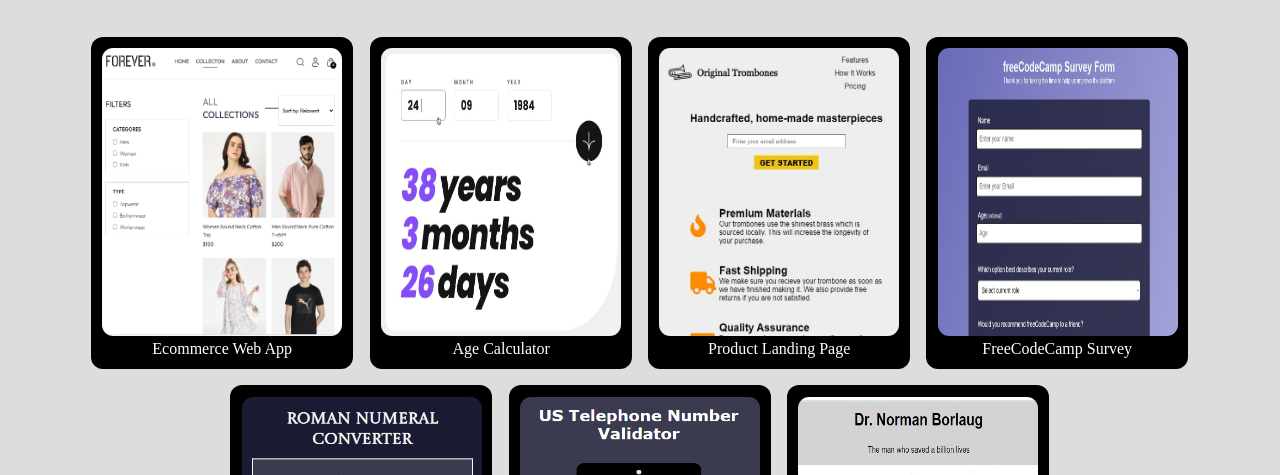
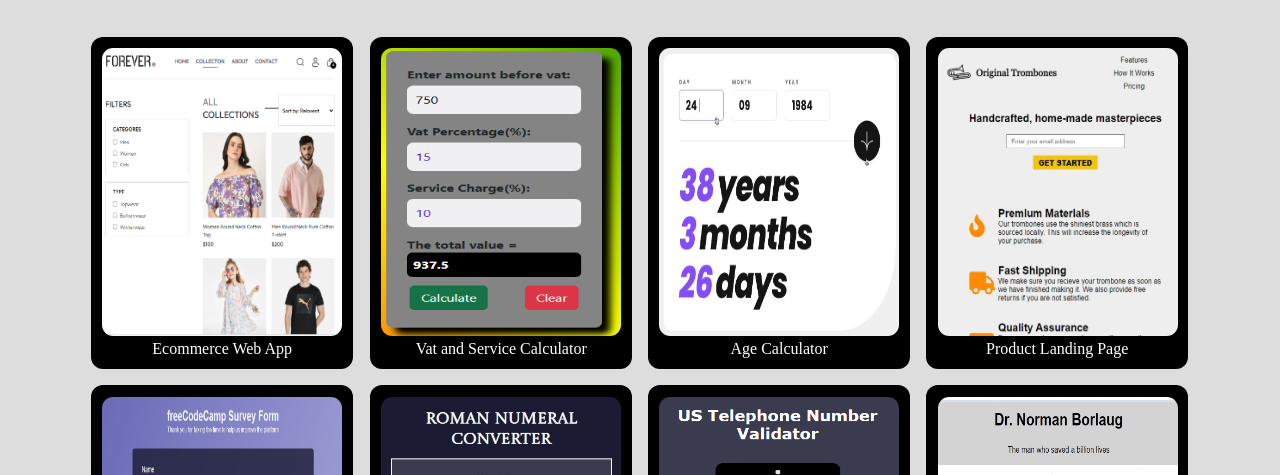
Before and after one commit to SurafelFikadu/personal-portfolio, a website: page index.html in a window 1280 px wide. Shown: the part 860-1335 px from the top of the page. Drawn offline with nearby package versions, Linux system fonts and the light colour scheme.

Commit message:
add vatService to Portfolio

```diff
--- a/index.html
+++ b/index.html
@@ -93,6 +93,20 @@
               <figcaption>Ecommerce Web App</figcaption>
               <div class="layer">
                 <h1>See Ecommerce Web App</h1>
+                <h2></h2>
+              </div>
+            </figure>
+          </a>
+          <a href="https://main--vat-service-calculator-by-sure.netlify.app/">
+            <figure
+              class="img-div"
+              data-aos="zoom-out"
+              data-aos-duration="1500"
+            >
+              <img src="./images/vat-service-calculator.png" alt="age-calc" />
+              <figcaption>Vat and Service Calculator</figcaption>
+              <div class="layer">
+                <h1>See Vat and Service Calculator</h1>
                 <h2></h2>
               </div>
             </figure>
```
Also changed, not shown: images/vat-service-calculator.png (added).
